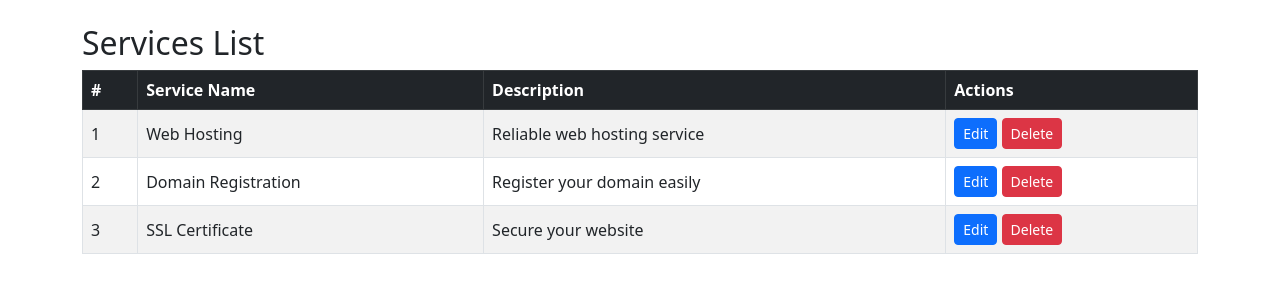
After one commit to SaileshAcharya1229/EPC, a PHP site: page /dashboard/partials/service_list.php in a window 1280 px wide. The commit adds this page. Shown: the top 300 px of the page. Run offline with PHP 8.4, Linux system fonts and the light colour scheme; a stand-in replaces the project's code that opens the database connection.

Commit message:
solving some error

```diff
--- /dev/null
+++ b/dashboard/partials/service_list.php
@@ -0,0 +1,37 @@
+<?php
+// Example data - replace with your database query
+$services = [
+    ['id' => 1, 'name' => 'Web Hosting', 'description' => 'Reliable web hosting service'],
+    ['id' => 2, 'name' => 'Domain Registration', 'description' => 'Register your domain easily'],
+    ['id' => 3, 'name' => 'SSL Certificate', 'description' => 'Secure your website'],
+];
+?>
+
+<link href="https://cdn.jsdelivr.net/npm/bootstrap@5.3.0/dist/css/bootstrap.min.css" rel="stylesheet">
+
+<div class="container mt-4">
+    <h2>Services List</h2>
+    <table class="table table-bordered table-striped align-middle">
+        <thead class="table-dark">
+            <tr>
+                <th>#</th>
+                <th>Service Name</th>
+                <th>Description</th>
+                <th>Actions</th>
+            </tr>
+        </thead>
+        <tbody>
+            <?php foreach ($services as $index => $service): ?>
+            <tr>
+                <td><?= $index + 1 ?></td>
+                <td><?= htmlspecialchars($service['name']) ?></td>
+                <td><?= htmlspecialchars($service['description']) ?></td>
+                <td>
+                    <a href="edit_service.php?id=<?= $service['id'] ?>" class="btn btn-sm btn-primary">Edit</a>
+                    <a href="delete_service.php?id=<?= $service['id'] ?>" class="btn btn-sm btn-danger" onclick="return confirm('Are you sure you want to delete this service?');">Delete</a>
+                </td>
+            </tr>
+            <?php endforeach; ?>
+        </tbody>
+    </table>
+</div>
--- a/dashboard/partials/sidebar.php
+++ b/dashboard/partials/sidebar.php
@@ -24,7 +24,7 @@
       </a>
     </li>
     <li class="nav-item">
-      <a href="index.php?page=add_services" class="nav-link text-white">
+      <a href="index.php?page=service_list" class="nav-link text-white">
         <i class="fas fa-concierge-bell me-2"></i>
         <span class="link-text">Services</span>
       </a>
```
Also changed, not shown: dashboard/index.php (+6 -2 lines).
